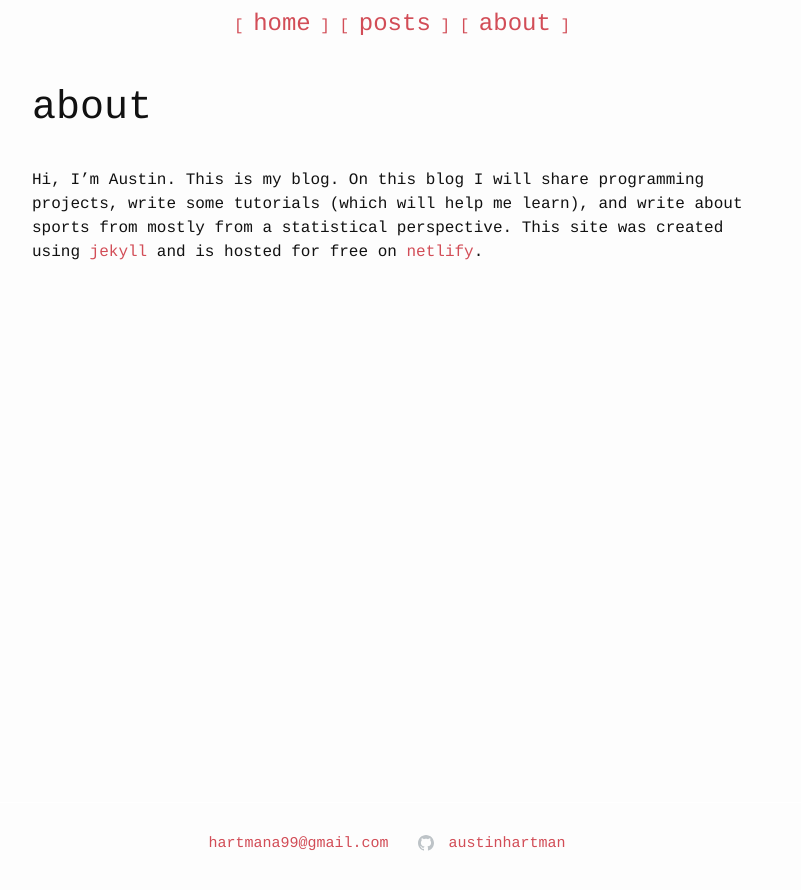
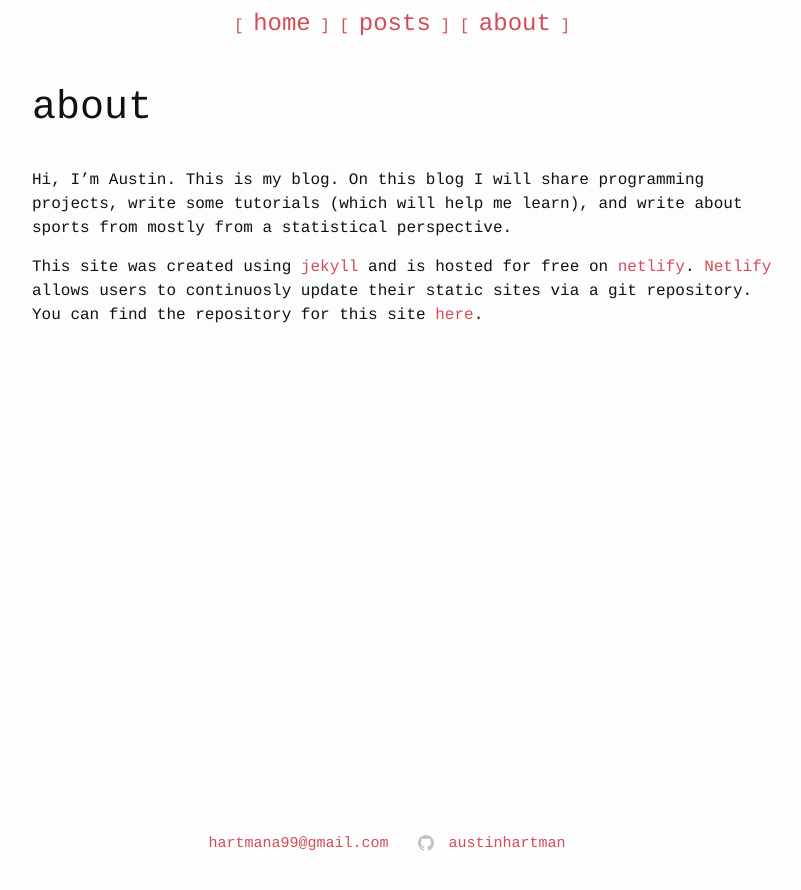
Before and after one commit to AustinHartman/auhar.com, a Jekyll site: the page built from about.md, in a window 1280 px wide. Shown: the top 890 px of the page, without its empty margins (238-1039 px from the left). Built offline with Jekyll 4.4.1, drawn with Linux system fonts in a browser that asks for light colours.

Commit message:
update info

```diff
--- a/about.md
+++ b/about.md
@@ -4,10 +4,13 @@ title: about
 permalink: /about/
 ---
 
-Hi, I'm Austin. This is my blog. On this blog I will share programming projects, write some tutorials (which will help me learn), and write about sports from mostly from a statistical perspective. This site was created using [jekyll][jekyll-site] and is hosted for free on [netlify][netlify-site].
+Hi, I'm Austin. This is my blog. On this blog I will share programming projects, write some tutorials (which will help me learn), and write about sports from mostly from a statistical perspective.
+
+This site was created using [jekyll][jekyll-site] and is hosted for free on [netlify][netlify-site]. [Netlify][netlify-site] allows users to continuosly update their static sites via a git repository. You can find the repository for this site [here][git-repo].
 
 
 
 
 [jekyll-site]: http://jekyllrb.com/
 [netlify-site]: https://www.netlify.com/
+[git-repo]: https://github.com/AustinHartman/auhar.com
```
